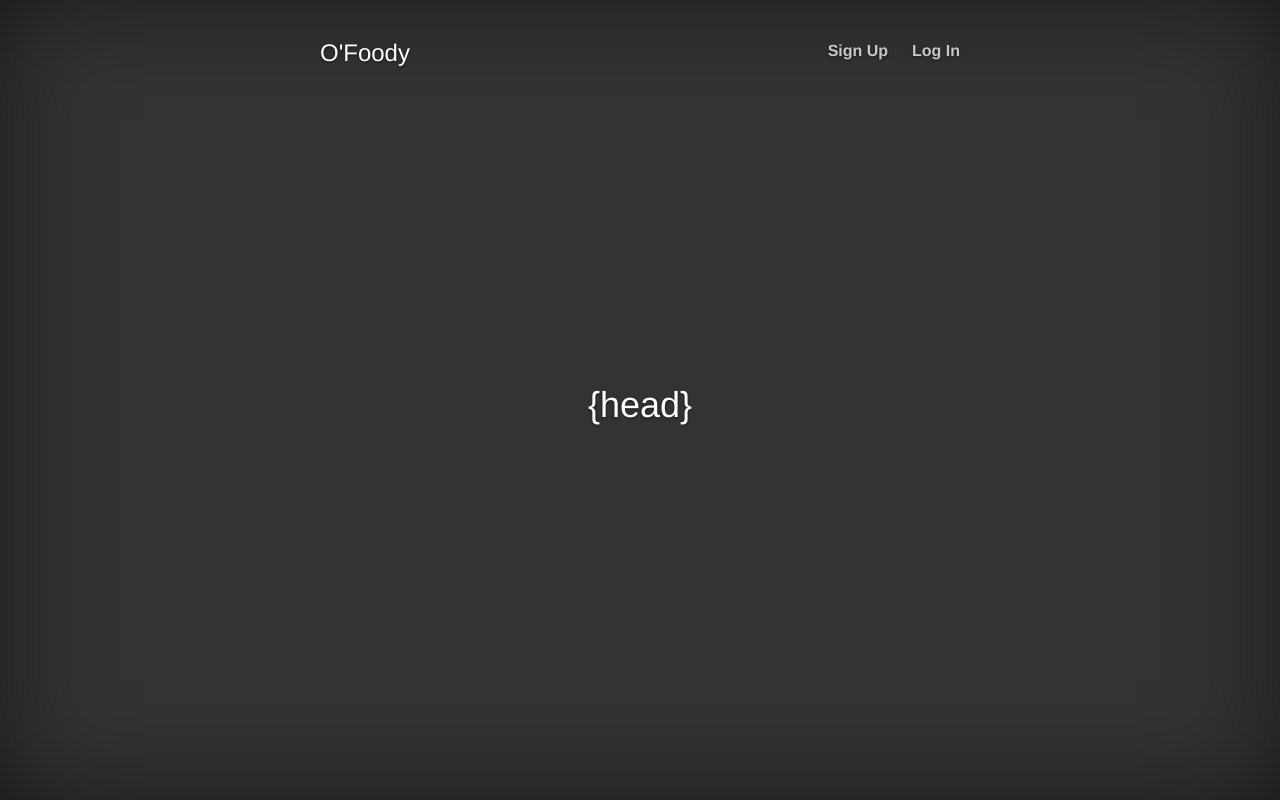
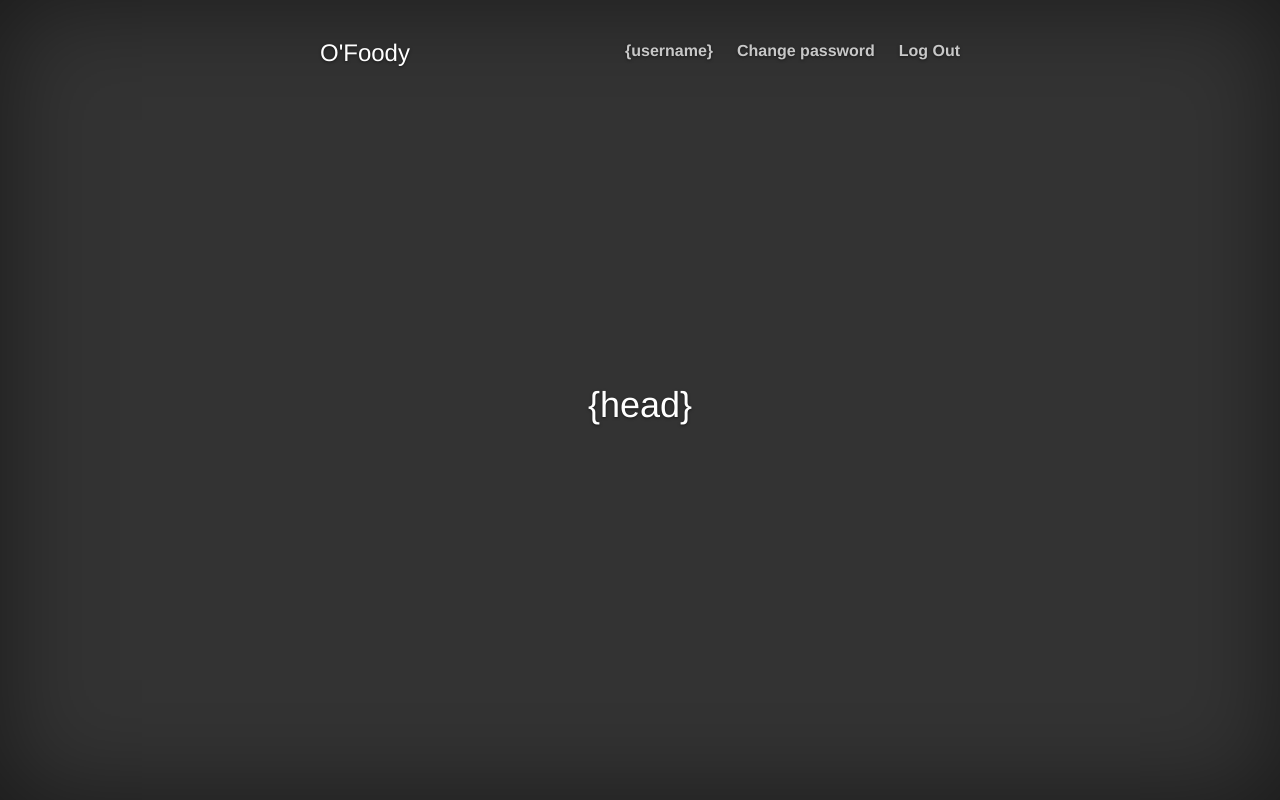
Before and after one commit to SibirCTF/2015-ofoody, a plain HTML site: page www/static/header_user.html in a window 1280 px wide. Drawn offline with Linux system fonts and the light colour scheme.

Commit message:
Mostly working service

```diff
--- a/www/static/header_user.html
+++ b/www/static/header_user.html
@@ -21,13 +21,18 @@
                             <nav>
                                 <ul class="nav masthead-nav">
                                     <li>
-                                        <a href="/signup">
-                                            Sign Up
+                                        <a href="/profile?username={username_url}">
+                                            {username}
                                         </a>
                                     </li>
                                     <li>
-                                        <a href="/login">
-                                            Log In
+                                        <a href="/passwd">
+                                            Change password
+                                        </a>
+                                    </li>
+                                    <li>
+                                        <a href="/logout">
+                                            Log Out
                                         </a>
                                     </li>
                                 </ul>
```
Also changed, not shown: www/static/profile.html (+1 -20 lines), www/static/signup.html (+1 -1 lines), 5 other files.
